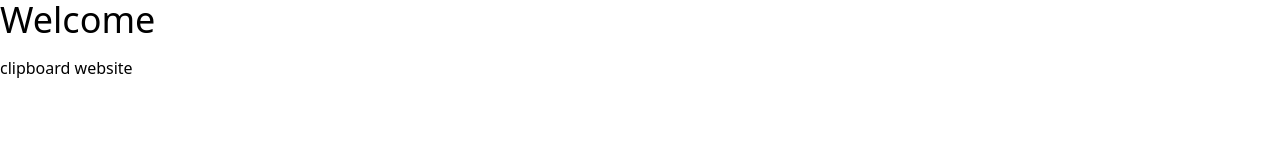
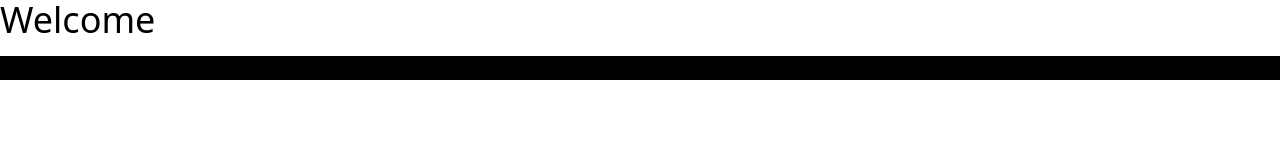
Before and after one commit to XPLoXe/website-project, a website: page index.html in a window 1280 px wide. Drawn offline with nearby package versions, Linux system fonts and the light colour scheme; files that its build step writes are made by us from their sources.

Commit message:
Tailwind CLI

```diff
--- a/index.html
+++ b/index.html
@@ -9,6 +9,6 @@
   </head>
   <body>
     <h1 class="text-4xl mb-4">Welcome</h1>
-    <p>clipboard website</p>
+    <p class="bg-black">clipboard website</p>
   </body>
 </html>
--- a/tailwind.config.js
+++ b/tailwind.config.js
@@ -1,7 +1,7 @@
 module.exports = {
-  content: ['./*.html'],
+  content: ["./*.html"],
   theme: {
     extend: {},
   },
   plugins: [],
-}
+};
```
Also changed, not shown: package.json (+59 -2 lines), css/style.css (added), 1 other file.
